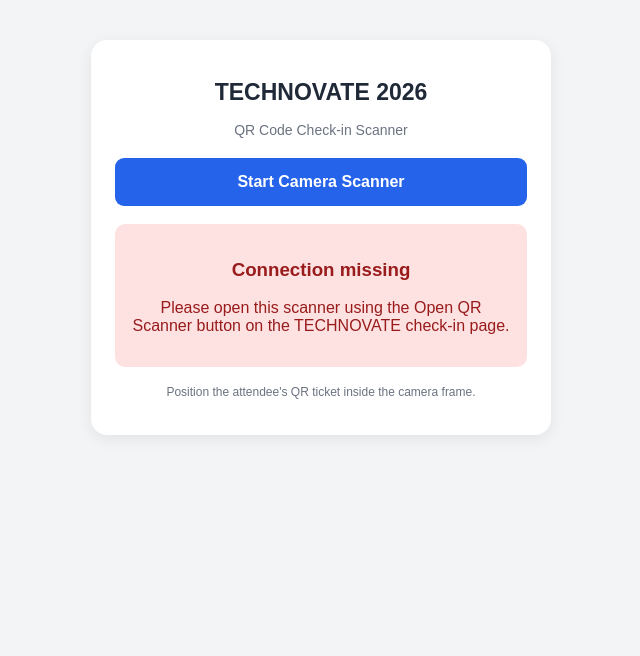
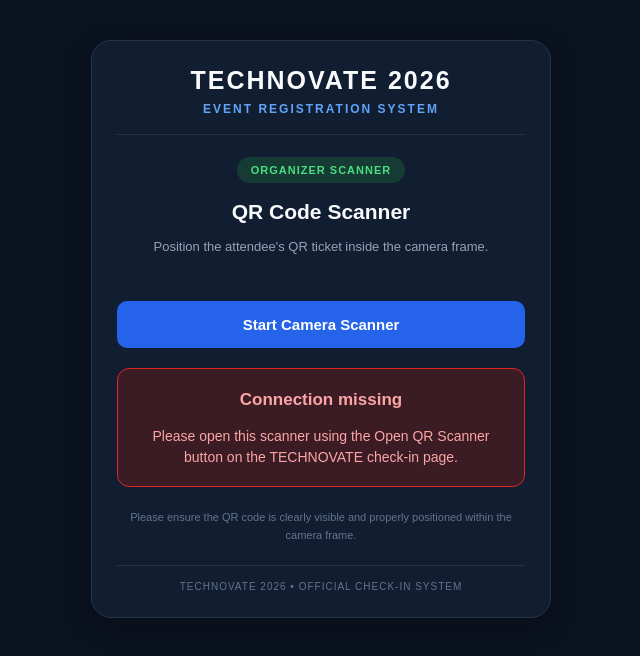
Before and after one commit to jeseiah/technovate, a plain HTML site: page index.html in a window 1280 px wide. Both pictures are taken after a click on the button "Start Camera Scanner". Shown: the whole page, without its empty margins (319-959 px from the left). Drawn offline with Linux system fonts and the light colour scheme.

Commit message:
Revise index.html for updated styling and structure
Enhanced visual design and layout for improved user experience.

```diff
--- a/index.html
+++ b/index.html
@@ -8,88 +8,184 @@
   <script src="https://unpkg.com/html5-qrcode"></script>
 
   <style>
-    * { box-sizing: border-box; }
+    * {
+      box-sizing: border-box;
+    }
 
     body {
       font-family: Arial, sans-serif;
-      background: #f3f4f6;
-      color: #1f2937;
+      background: #0b1220;
+      color: #f8fafc;
       margin: 0;
       padding: 20px;
+      min-height: 100vh;
     }
 
     .container {
       max-width: 460px;
       margin: 20px auto;
-      padding: 24px;
-      background: white;
-      border-radius: 16px;
+      padding: 25px;
+      background: #111d30;
+      border: 1px solid #263449;
+      border-radius: 20px;
       text-align: center;
-      box-shadow: 0 4px 15px #00000012;
+      box-shadow: 0 8px 30px #00000040;
     }
 
-    h1 { font-size: 23px; }
-    .subtitle { color: #6b7280; font-size: 14px; }
+    .header {
+      padding-bottom: 18px;
+      border-bottom: 1px solid #263449;
+    }
+
+    h1 {
+      font-size: 25px;
+      letter-spacing: 2px;
+      margin: 0;
+    }
+
+    .brand {
+      color: #60a5fa;
+      font-size: 12px;
+      font-weight: bold;
+      letter-spacing: 2px;
+      margin-top: 7px;
+    }
+
+    .scanner-label {
+      display: inline-block;
+      margin-top: 22px;
+      padding: 7px 14px;
+      background: #163b35;
+      color: #4ade80;
+      border-radius: 20px;
+      font-size: 11px;
+      font-weight: bold;
+      letter-spacing: 1px;
+    }
+
+    h2 {
+      font-size: 21px;
+      margin-bottom: 8px;
+    }
+
+    .subtitle {
+      color: #94a3b8;
+      font-size: 13px;
+      line-height: 1.5;
+    }
 
     #reader {
       width: 100%;
-      margin: 20px auto;
+      margin: 22px auto;
+      overflow: hidden;
+      border-radius: 14px;
+      background: #0b1220;
+    }
+
+    #reader video {
+      border-radius: 12px;
+    }
+
+    #reader img {
+      border-radius: 12px;
     }
 
     button {
       width: 100%;
       padding: 15px;
       border: 0;
-      border-radius: 9px;
+      border-radius: 10px;
       background: #2563eb;
       color: white;
-      font-size: 16px;
+      font-size: 15px;
       font-weight: bold;
       cursor: pointer;
+      transition: background 0.2s;
+    }
+
+    button:active {
+      background: #1d4ed8;
     }
 
     button:disabled {
       opacity: .6;
+      cursor: not-allowed;
     }
 
     #result {
       display: none;
-      padding: 16px;
-      margin-top: 18px;
-      border-radius: 10px;
+      padding: 18px;
+      margin-top: 20px;
+      border-radius: 12px;
       overflow-wrap: anywhere;
+      line-height: 1.5;
+    }
+
+    #result h3 {
+      margin-top: 0;
+      margin-bottom: 8px;
+      font-size: 17px;
+    }
+
+    #result p {
+      margin-bottom: 0;
+      font-size: 14px;
     }
 
     .success {
       display: block !important;
-      background: #dcfce7;
-      color: #166534;
+      background: #12372c;
+      border: 1px solid #16a34a;
+      color: #86efac;
     }
 
     .duplicate {
       display: block !important;
-      background: #fef3c7;
-      color: #92400e;
+      background: #3b2d13;
+      border: 1px solid #d97706;
+      color: #fcd34d;
     }
 
     .error {
       display: block !important;
-      background: #fee2e2;
-      color: #991b1b;
+      background: #3b1c25;
+      border: 1px solid #dc2626;
+      color: #fca5a5;
     }
 
     .note {
-      font-size: 12px;
-      color: #6b7280;
-      margin-top: 18px;
+      font-size: 11px;
+      color: #64748b;
+      margin-top: 22px;
+      line-height: 1.6;
+    }
+
+    .footer {
+      border-top: 1px solid #263449;
+      margin-top: 20px;
+      padding-top: 15px;
+      color: #64748b;
+      font-size: 10px;
+      letter-spacing: 1px;
     }
   </style>
 </head>
 
 <body>
   <div class="container">
-    <h1>TECHNOVATE 2026</h1>
-    <p class="subtitle">QR Code Check-in Scanner</p>
+
+    <div class="header">
+      <h1>TECHNOVATE 2026</h1>
+      <div class="brand">EVENT REGISTRATION SYSTEM</div>
+    </div>
+
+    <div class="scanner-label">ORGANIZER SCANNER</div>
+
+    <h2>QR Code Scanner</h2>
+
+    <p class="subtitle">
+      Position the attendee's QR ticket inside the camera frame.
+    </p>
 
     <div id="reader"></div>
 
@@ -100,8 +196,14 @@
     <div id="result"></div>
 
     <p class="note">
-      Position the attendee's QR ticket inside the camera frame.
+      Please ensure the QR code is clearly visible
+      and properly positioned within the camera frame.
     </p>
+
+    <div class="footer">
+      TECHNOVATE 2026 • OFFICIAL CHECK-IN SYSTEM
+    </div>
+
   </div>
 
   <script>
```
